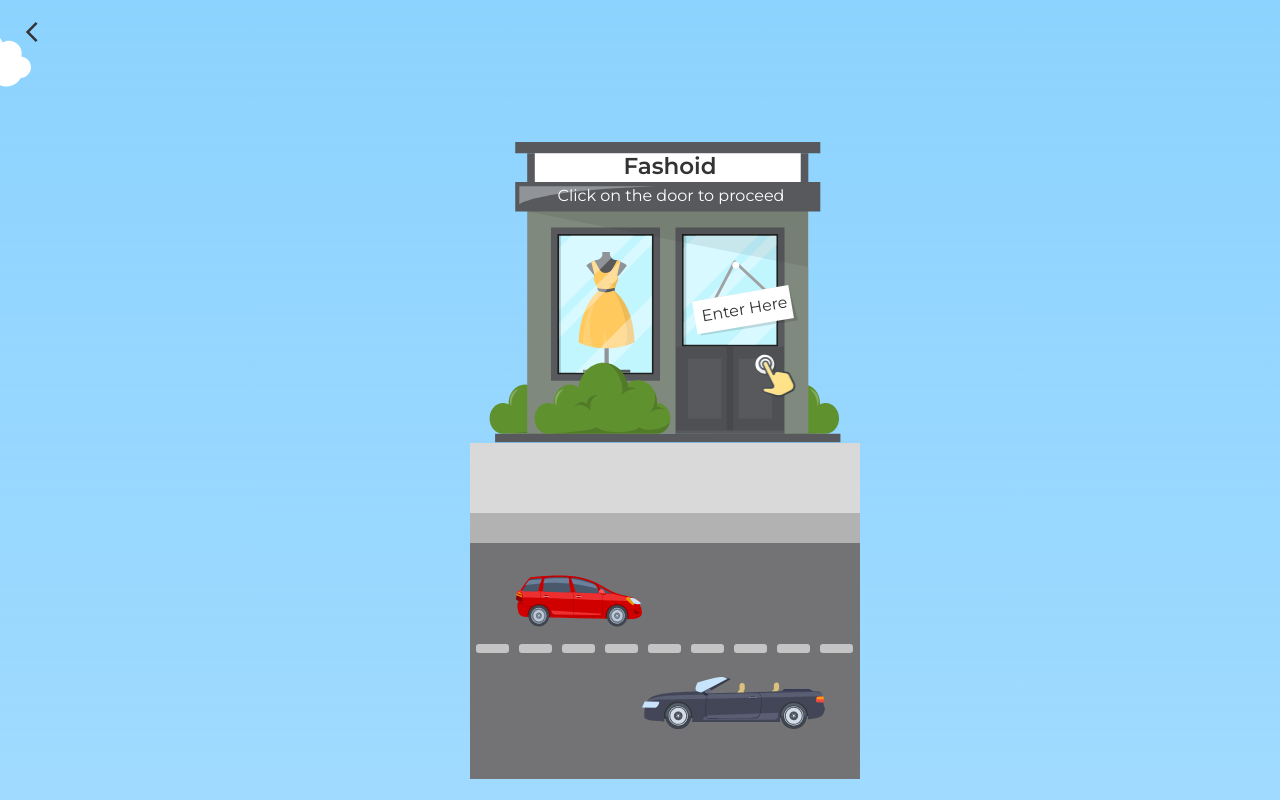
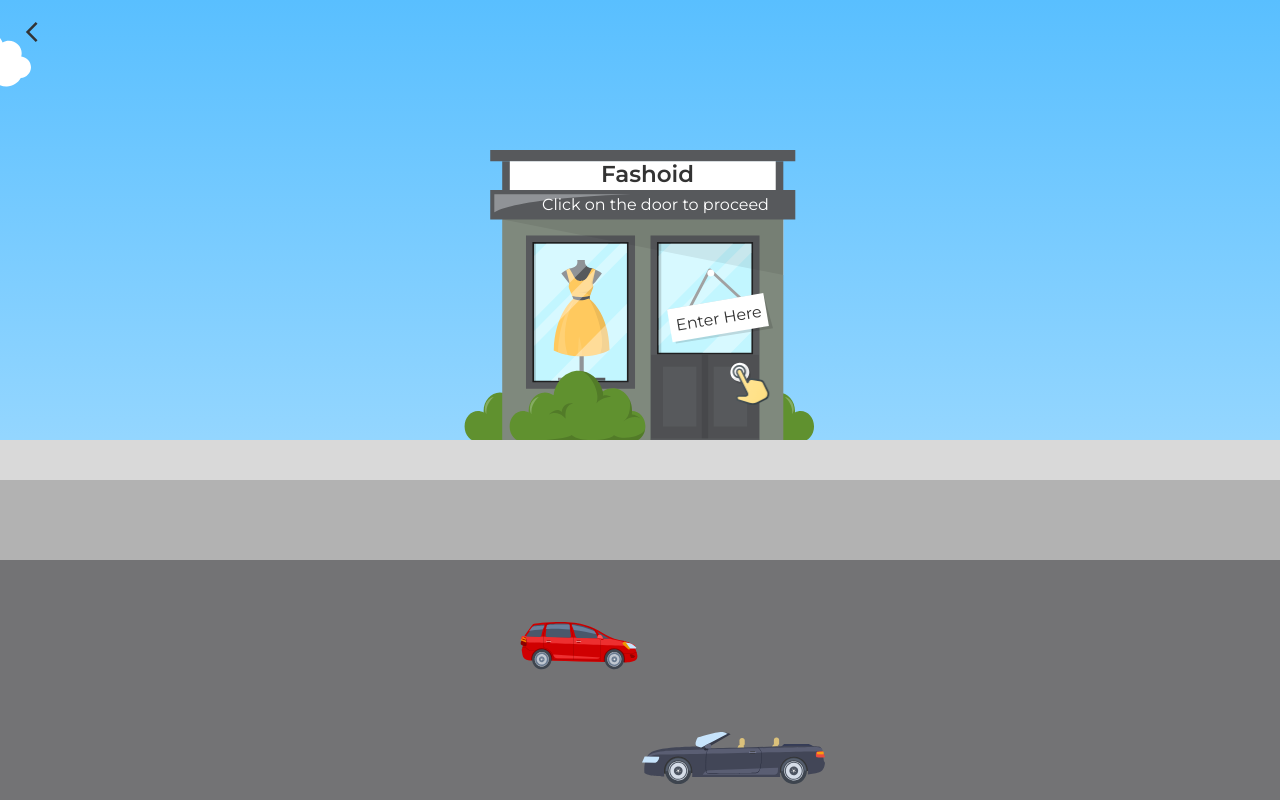
Before and after one commit to Ishan-sa/Final_Project-DCD, a Next.js app in the folder fashoid/: page /start in a window 1280 px wide. Built offline with nearby package versions, Linux system fonts and the light colour scheme.

Commit message:
almost done

```diff
--- a/fashoid/data/animations.js
+++ b/fashoid/data/animations.js
@@ -63,14 +63,7 @@ export const SlideInLeft = keyframes`
         opacity: 1;
     }
 `
-export const CarMovingRight = keyframes`
-    from{
-        margin-right: 1000px
-    }
-    to{
-        margin-right: -1000px;
-    }
-`
+
 export const CloudsMovingLTR = keyframes`
     from{
         right: 1850px
@@ -220,3 +213,11 @@ export const LogoSplash = keyframes`
         rotate: 0deg;
     }
 `
+export const CarMovingRight = keyframes`
+    from{
+        margin-right: 3000px
+    }
+    to{
+        margin-right: -2000px;
+    }
+`
--- a/fashoid/pages/start.js
+++ b/fashoid/pages/start.js
@@ -6,11 +6,11 @@ import Img from "../comps/image";
 import Image from "next/image";
 import HomeIcon from '@mui/icons-material/Home';
 import ArrowBackIosSharpIcon from '@mui/icons-material/ArrowBackIosSharp';
-import { fadeIn, topToBottom, CloudsMovingLTR, ContScale } from '../data/animations'
+import { fadeIn, topToBottom, CloudsMovingLTR, ContScale, CarMovingRight, CarMovingLeft } from '../data/animations'
 
 const FashoidHead = styled.div`
     position: relative;
-    padding: 0px 0px 469px 60px;
+    padding: 0px 0px 453px 15px;
     z-index: 99;
     margin: 0px 0px 0px 0px;
     position: absolute;
@@ -23,12 +23,12 @@ const FashSubHead = styled.div`
     font-size: 15px;
     position: absolute;
     z-index: 99;
-    padding: 8px 0px 417px 62px;
+    padding: 0px 0px 392px 31px;
     animation: ${topToBottom} 1s;
 `
 const EnterHere = styled.div`
     position: relative;
-    padding: 0px 0px 146px 236px;
+    padding: 0px 0px 135px 183px;
     font-size: 16px;
     position: absolute;
     z-index: 99;
@@ -38,7 +38,7 @@ const EnterHere = styled.div`
 const Cursor = styled.div`
     position: absolute;
     z-index: 199;
-    margin: 0px 0px 45px 273px;
+    margin: 0px 0px 29px 222px;
     cursor: pointer;
     animation: 1s linear ${ContScale} alternate;
     animation-iteration-count: infinite;
@@ -61,12 +61,7 @@ const HomeCont = styled.div`
     flex-direction: column;
 `
 
-const CarCont = styled.div`
-    display: flex;
-    position: absolute;
-    z-index: 99;
-    padding: 495px 0px 0px 60px;
-`
+
 const CloudsCont = styled.div`
     position: absolute;
     display: flex;
@@ -83,13 +78,69 @@ const ShopRoadCont = styled.div`
     width: 100vw;
     height: 100vh;
     `
-const NavBtns = styled.div`
+const Allbg = styled.div`
+    display: flex;
+    flex-direction: column;
+    width: 100vw;
+    height: 100vh;
+    position: absolute;
+`
+const R1 = styled.div`
+    background-color: #D9D9D9;
+    width: 100vw;
+    height: 5vh;
+`
+const R2 = styled.div`
+    background-color: #B2B2B2;
+    width: 100vw;
+    height: 10vh;
+`
+const R3 = styled.div`
+    background-color: #737375;
+    width: 100vw;
+    height: 30vh;
+`
+const RoadCont = styled.div`
+    width: 100vw;
+    height: 55vh;
+    display: flex;
+    flex-direction: column;
+`
+const BlueBg = styled.div`
+    background: linear-gradient(#59bfff, #c4e9ff);
+    width: 100vw;
+    height: 100vh;
+    position: absolute;
+    z-index: -999;
+`
+const CarCont = styled.div`
+    display: flex;
+    position: absolute;
+    z-index: 99;
+    padding: 495px 0px 0px 60px;
+`
+const Car1Cont = styled.div`
+    width: 126px;
+    height: 51px;
+    // animation: ${CarMovingRight} 4s;
+    animation-iteration-count: infinite;
+`
+const Car2Cont = styled.div`
+    width: 183px;
+    height: 52px;
+    animation: ${CarMovingLeft} 4s;
+    animation-iteration-count: infinite;
+`
+const StripsCont = styled.div`
 
 `
+
+
 export default function Start() {
     const r = useRouter();
 
     return <HomeCont>
+        <BlueBg></BlueBg>
         <Back
             onClick={
                 () => r.back("")
@@ -115,7 +166,6 @@ export default function Start() {
                 padding="0px 0px 120px 0px"
             />
         </CloudsCont>
-        <Background img="/BlueBg.svg" />
         <ShopRoadCont>
             <FashoidHead>
                 <BodyText txt="Fashoid" fontsize="23px" />
@@ -142,62 +192,33 @@ export default function Start() {
                 img="/Shop.svg"
                 w="352"
                 h="301"
-                padding="120px 0px 0px 50px"
+                padding="0px 0px 200px 0px"
             />
-            <Img
-                img="/Road.svg"
-                w="390"
-                h="336"
-                padding="0px 0px 0px 50px"
-            />
+            <Allbg>
+                <RoadCont></RoadCont>
+                <R1></R1>
+                <R2></R2>
+                <R3></R3>
+            </Allbg>
             <CarCont>
+                <Car1Cont>
                     <Img
                         img="/car.svg"
                         w="126"
                         h="51"
                         padding="0px 0px 90px 0px"
-                    animation="CarMovingRight"
                     />
+                </Car1Cont>
+                <Car2Cont>
                     <Img
                         img="/car2.svg"
                         w="183"
                         h="52"
                         padding="110px 0px 0px 0px"
                     />
+                </Car2Cont>
             </CarCont>
         </ShopRoadCont>
-
-        {/* <FashoidHead>
-            <BodyText txt="Fashoid" fontsize="23px" />
-        </FashoidHead> */}
-
-        {/* <FashSubHead>
-            <BodyText
-                txt="Click on the door to proceed"
-                color="white"
-            />
-        </FashSubHead> */}
-
-        {/* <EnterHere>
-            <BodyText txt="Enter Here" />
-        </EnterHere> */}
-
-
-        {/* <CarCont>
-            <Img
-                img="/car.svg"
-                w="126"
-                h="51"
-                padding="0px 0px 90px 0px"
-                animation="CarMovingRight"
-            />
-            <Img
-                img="/car2.svg"
-                w="183"
-                h="52"
-                padding="110px 0px 0px 0px"
-            />
-        </CarCont> */}
 
 
     </HomeCont>
```
Also changed, not shown: fashoid/pages/Quiz.js (+0 -4 lines), fashoid/public/Strips.svg (added). Lines whose indentation alone changed are shown as unchanged.
